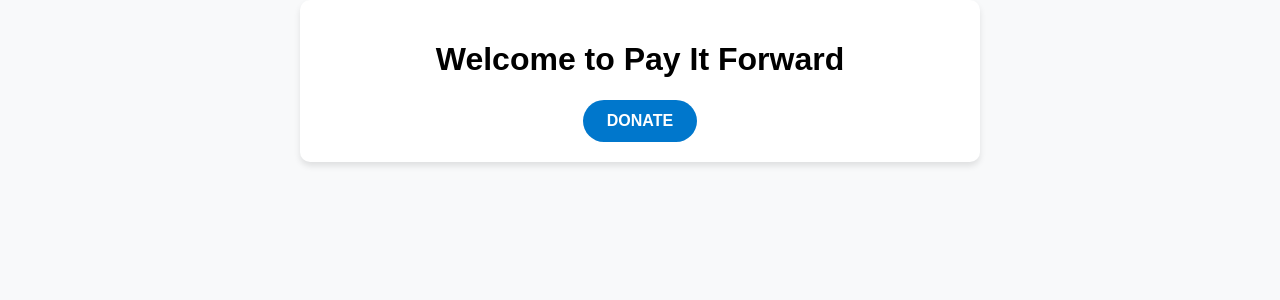
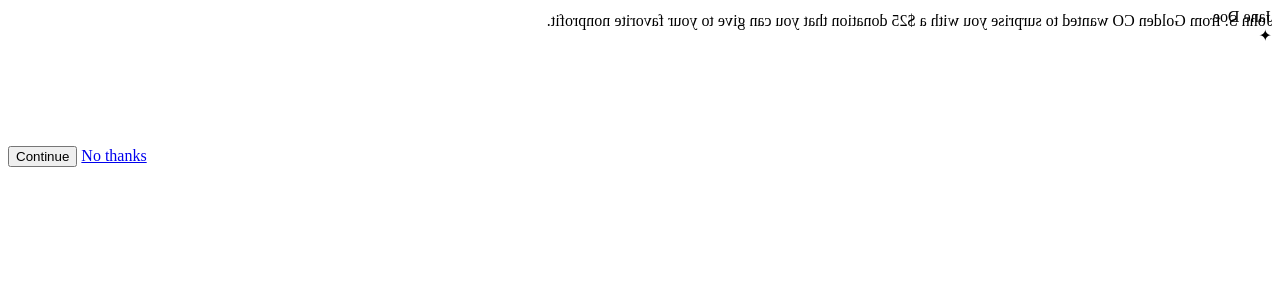
Before and after one commit to kirnisouj/pay-it-forward, a Flask app: page / in a window 1280 px wide. Shown: the top 300 px of the page. Run offline with Flask 3, Linux system fonts and the light colour scheme.

Commit message:
updated welcome page

```diff
--- a/static/style.css
+++ b/static/style.css
@@ -1,49 +1,117 @@
-
 body {
     font-family: 'Arial', sans-serif;
-    background-color: #f8f9fa;
+    background-color: #e0f7fa;
     text-align: center;
     margin: 0;
-    padding: 0;
-    overscroll-behavior: none;
+    padding: 20px;
 }
+
 .container {
-    width: 50%;
     margin: auto;
-    background: white;
     padding: 20px;
-    border-radius: 10px;
-    box-shadow: 0px 4px 6px rgba(0, 0, 0, 0.1);
 }
+
+.envelope {
+    width: 300px;
+    height: 200px;
+    margin: 50px auto;
+    position: relative;
+    transform-style: preserve-3d;
+    perspective: 1000px;
+}
+
+.envelope-front, .envelope-back {
+    position: absolute;
+    width: 100%;
+    height: 100%;
+    backface-visibility: hidden;
+    display: flex;
+    justify-content: center;
+    align-items: center;
+    border: 2px solid #ddd;
+    background-color: #fff;
+    border-radius: 8px;
+}
+
+.envelope-front {
+    background-color: #0077cc;
+    color: white;
+}
+
+.recipient {
+    font-size: 24px;
+    font-weight: bold;
+}
+
+.stamp {
+    position: absolute;
+    top: 10px;
+    right: 10px;
+    background-color: #ff4081;
+    color: white;
+    padding: 5px;
+    border-radius: 5px;
+}
+
+.envelope-back {
+    background-color: #ffffff;
+    transform: rotateY(180deg);
+    background-image: linear-gradient(145deg, #9fc5e8, #d9e1f2);
+}
+
+.flap {
+    width: 100%;
+    height: 70px;
+    background-color: #cccccc;
+    position: absolute;
+    top: 0;
+    clip-path: polygon(50% 0%, 100% 100%, 0% 100%);
+    transform-origin: top center;
+    background-image: linear-gradient(145deg, #9fc5e8, #d9e1f2);
+}
+
+.card {
+    width: 80%;
+    padding: 20px;
+    background-color: #fafafa;
+    color: #333;
+    border: 2px solid #0077cc;
+    border-radius: 5px;
+    position: absolute;
+    top: 40%;
+    left: 50%;
+    opacity: 0;
+    transform: translate(-50%, -50%) translateY(30px);
+}
+
+.card-content {
+    text-align: center;
+    color: #333;
+}
+
+.btn-group {
+    margin-top: 20px;
+}
+
 .btn {
     background-color: #0077cc;
     color: white;
-    padding: 12px 24px;
+    padding: 10px 20px;
     border: none;
     border-radius: 25px;
     cursor: pointer;
     font-size: 16px;
-    text-transform: uppercase;
-    font-weight: bold;
     transition: all 0.3s;
 }
+
 .btn:hover {
     background-color: #005fa3;
 }
-.dropdown, input[type='number'] {
-    padding: 10px;
-    width: 100%;
-    margin-top: 10px;
-    border: 1px solid #ddd;
-    border-radius: 5px;
+
+.btn-no-thanks {
+    margin-left: 10px;
+    font-size: 14px;
+    color: #555;
+    text-decoration: underline;
+    cursor: pointer;
 }
-
-/* Prevent back navigation */
-<script>
-    window.onload = function () {
-        history.pushState(null, null, document.URL);
-    };
-    window.onpopstate = function () {
-        history.pushState(null, null, document.URL);
-    };
-</script>
--- a/templates/index.html
+++ b/templates/index.html
@@ -2,14 +2,55 @@
 <html>
 <head>
     <title>Pay It Forward</title>
-    <link rel="stylesheet" href="{{ url_for('static', filename='style.css') }}">
+    <link rel="stylesheet" href="{{ url_for('static', filename='style copy.css') }}">
+    <script src="https://cdnjs.cloudflare.com/ajax/libs/gsap/3.11.5/gsap.min.js"></script>
+    <script>
+        function startAnimation() {
+            const envelope = document.getElementById('envelope');
+            const flap = document.getElementById('flap');
+            const card = document.getElementById('card');
+
+            // Step 2: Rotate the envelope to show the back
+            gsap.to(envelope, { duration: 1, rotationY: 180, delay: 1 });
+
+            // Step 3: Open the flap and partially reveal the card
+            gsap.to(flap, { duration: 1, rotationX: -130, transformOrigin: "top center", delay: 2 });
+            gsap.to(card, { duration: 1, opacity: 1, y: -20, delay: 2.5 });
+
+            // Step 4: Slide out the full greeting card
+            gsap.to(card, { duration: 1, y: -100, delay: 3.5 });
+        }
+
+        window.onload = function () {
+            startAnimation();
+        };
+    </script>
 </head>
 <body>
     <div class="container">
-        <h1>Welcome to Pay It Forward</h1>
-        <form action="/donate" method="post">
-            <button type="submit" class="btn">Donate</button>
-        </form>
+        <div id="envelope" class="envelope">
+            <!-- Front of envelope -->
+            <div class="envelope-front">
+                <div class="recipient">Jane Doe</div>
+                <div class="stamp">✦</div>
+            </div>
+            <!-- Back of envelope -->
+            <div class="envelope-back">
+                <div id="flap" class="flap"></div>
+                <div id="card" class="card">
+                    <div class="card-content">
+                        <h2>A Gift for You to Make a Gift for Good</h2>
+                        <p>John S. from Golden CO wanted to surprise you with a $25 donation that you can give to your favorite nonprofit.</p>
+                    </div>
+                </div>
+            </div>
+        </div>
+        <div class="btn-group">
+            <form action="/donate" method="post" style="display:inline;">
+                <button type="submit" class="btn">Continue</button>
+            </form>
+            <a href="/" class="btn-no-thanks">No thanks</a>
+        </div>
     </div>
 </body>
 </html>
```
